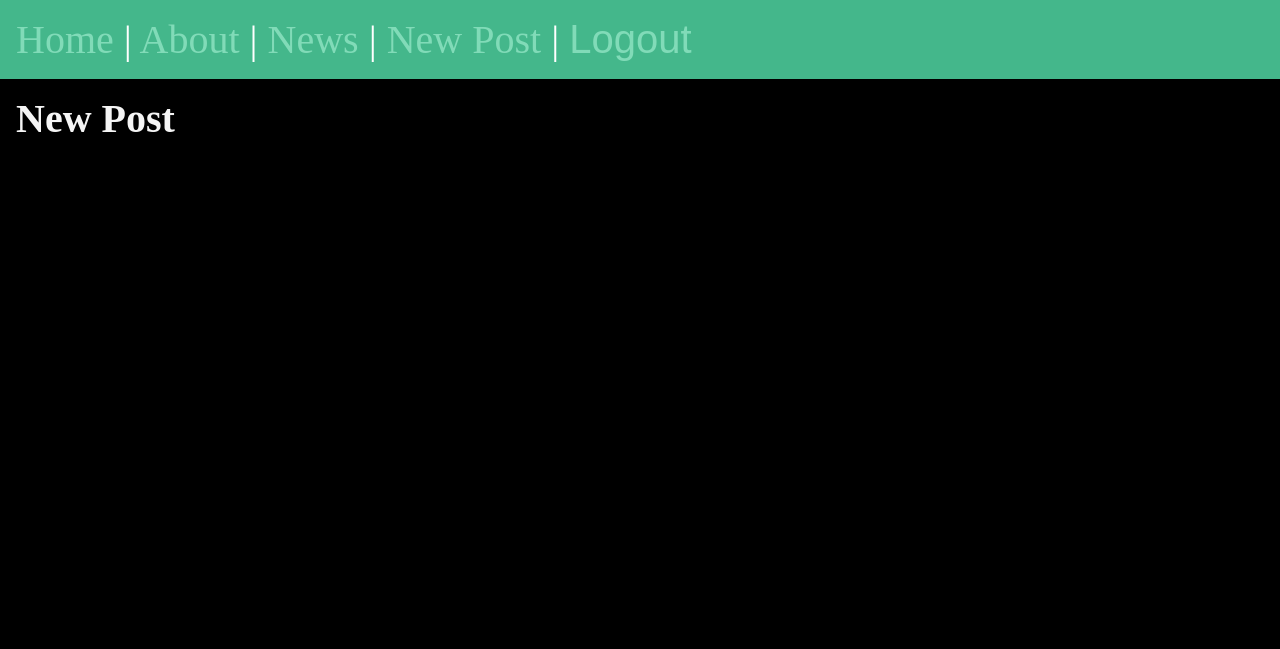
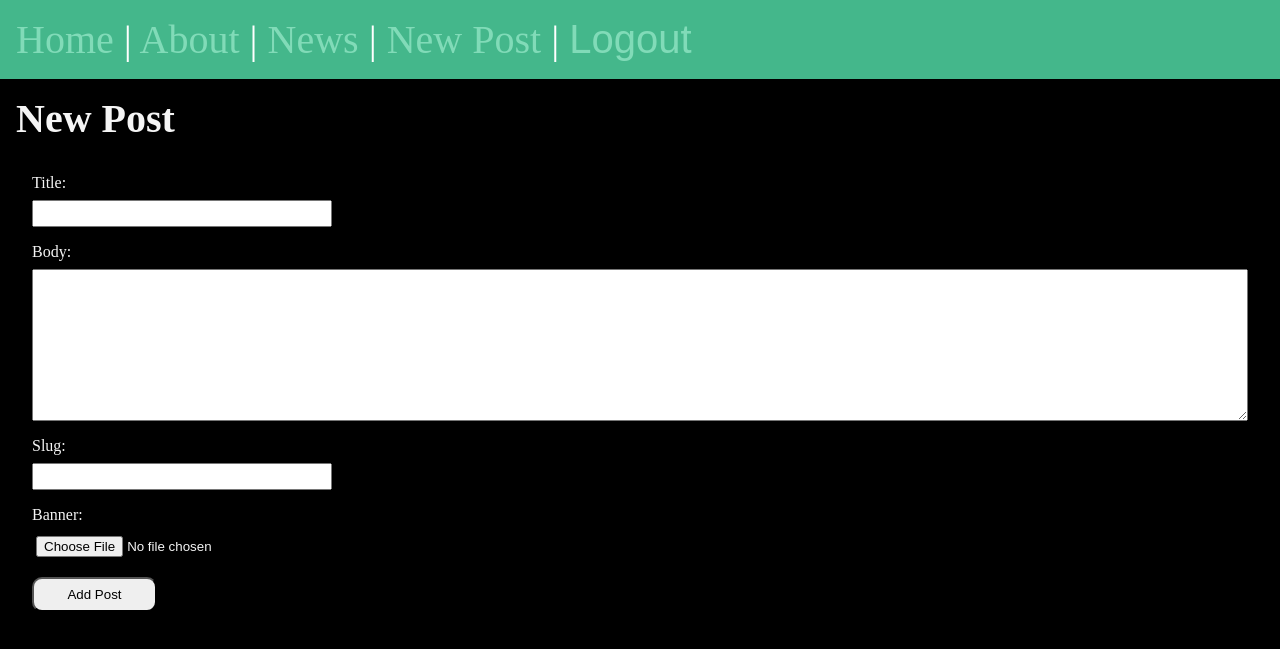
Before and after one commit to JonathanSavastano/firstDjango, a Django app: page /posts/new-post/ in a window 1280 px wide. Shown: the top 649 px of the page. Run offline with Django 5.2, Linux system fonts and the light colour scheme; a user stored in the database is signed in.

Commit message:
final tutorial

```diff
--- /dev/null
+++ b/posts/forms.py
@@ -0,0 +1,7 @@
+from django import forms
+from . import models
+
+class CreatePost(forms.ModelForm):
+    class Meta:
+        model = models.Post
+        fields = ['title', 'body', 'slug', 'banner']
--- a/posts/models.py
+++ b/posts/models.py
@@ -1,5 +1,5 @@
 from django.db import models
-
+from django.contrib.auth.models import User
 # Create your models here.
 
 class Post(models.Model):
@@ -8,6 +8,7 @@ class Post(models.Model):
     slug = models.SlugField()
     date = models.DateTimeField(auto_now_add=True) # date timestamp anytime post is added
     banner = models.ImageField(default='fallback.png', blank=True)
+    author = models.ForeignKey(User, on_delete=models.CASCADE, default=None)
 
     # return the title when we query the database in ORM
     def __str__(self):
--- a/posts/templates/posts/post_new.html
+++ b/posts/templates/posts/post_new.html
@@ -7,5 +7,10 @@
 {% block content %}
     <section>
         <h1>New Post</h1>
+        <form class="form-with-validation" action="{% url 'posts:new-post' %}" method="post" enctype="multipart/form-data">
+            {% csrf_token %}
+            {{ form }}
+            <button class="form-submit">Add Post</button>
+        </form>
     </section>
 {% endblock %}
--- a/posts/templates/posts/posts_list.html
+++ b/posts/templates/posts/posts_list.html
@@ -15,7 +15,7 @@
                     {{ post.title }}
                 </a>
             </h2>
-            <p>{{ post.date }}</p>
+            <p>{{ post.date }} by {{ post.author }}</p>
             <p>{{ post.body }}</p>
         </article>
     {% endfor %}
--- a/posts/views.py
+++ b/posts/views.py
@@ -1,6 +1,7 @@
-from django.shortcuts import render
+from django.shortcuts import render, redirect
 from .models import Post
 from django.contrib.auth.decorators import login_required
+from . import forms
 
 # Create your views here.
 def posts_list(request):
@@ -14,4 +15,13 @@ def post_page(request, slug):
 
 @login_required(login_url="/users/login/")
 def post_new(request):
-    return render(request, 'posts/post_new.html')
+    if request.method == 'POST':
+        form = forms.CreatePost(request.POST, request.FILES)
+        if form.is_valid():
+            newpost = form.save(commit=False)
+            newpost.author = request.user
+            newpost.save()
+            return redirect('posts:list')
+    else:
+        form = forms.CreatePost()
+    return render(request, 'posts/post_new.html', { 'form': form })
```
Also changed, not shown: db.sqlite3, media/guy_U0KNtJe.jpeg (added), posts/migrations/0003_post_author.py (added).
